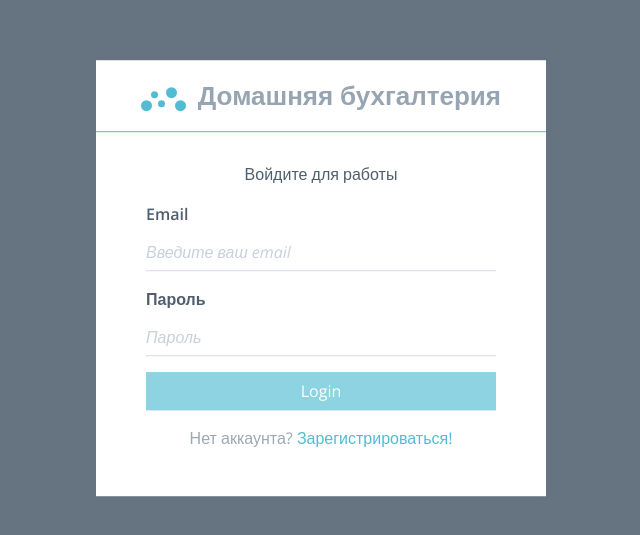
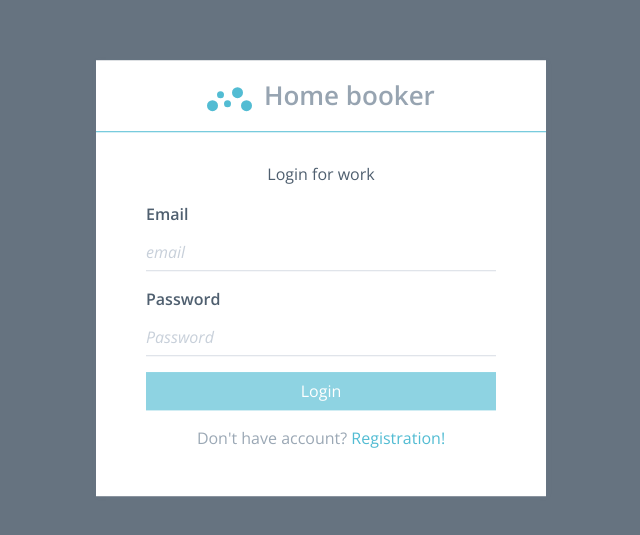
Before and after one commit to SkifUA/home-booker, an Angular app: page /login in a window 1280 px wide. Shown: the part 117-652 px from the top of the page, without its empty margins (319-959 px from the left). Built offline with nearby package versions, Linux system fonts and the light colour scheme.

Commit message:
Transleted to english

```diff
--- a/src/app/auth/auth.component.html
+++ b/src/app/auth/auth.component.html
@@ -10,7 +10,7 @@
             <span class="l l4"></span>
             <span class="l l5"></span>
           </div>
-          Домашняя бухгалтерия
+          Home booker
         </h1>
       </header>
       <div class="auth-content">
--- a/src/app/auth/login/login.component.html
+++ b/src/app/auth/login/login.component.html
@@ -1,4 +1,4 @@
-<p class="text-xs-center">Войдите для работы</p>
+<p class="text-xs-center">Login for work</p>
 <form [formGroup]="form" (ngSubmit)="onSubmit()">
   <div
     class="form-group"
@@ -9,7 +9,7 @@
       type="text"
       class="form-control underlined"
       id="email"
-      placeholder="Введите ваш email"
+      placeholder="email"
       formControlName="email"
     >
     <span
@@ -24,12 +24,12 @@
     class="form-group"
     [ngClass]="{'has-error': form.get('password').invalid && form.get('password').touched}"
   >
-    <label for="password">Пароль</label>
+    <label for="password">Password</label>
     <input
       type="password"
       class="form-control underlined"
       id="password"
-      placeholder="Пароль"
+      placeholder="Password"
       formControlName="password"
     >
     <span
@@ -56,7 +56,7 @@
   </div>
   <div class="form-group">
     <p class="text-muted text-xs-center">
-      Нет аккаунта? <a href="#">Зарегистрироваться!</a>
+      Don't have account? <a href="#">Registration!</a>
     </p>
   </div>
 </form>
--- a/src/app/auth/registration/registration.component.html
+++ b/src/app/auth/registration/registration.component.html
@@ -1,4 +1,4 @@
-<p class="text-xs-center">Регистрация для получения доступа</p>
+<p class="text-xs-center">Registration for access</p>
 <form>
   <div class="form-group">
     <label for="email">Email</label>
@@ -6,43 +6,43 @@
       type="text"
       class="form-control underlined"
       id="email"
-      placeholder="Введите email"
+      placeholder="email"
     >
   </div>
   <div class="form-group has-error">
-    <label for="password">Пароль</label>
+    <label for="password">Password</label>
     <input
       type="password"
       class="form-control underlined"
       id="password"
-      placeholder="Введите пароль"
+      placeholder="password"
     >
     <span class="form-help-text">Error message.</span>
   </div>
   <div class="form-group has-success">
-    <label for="name">Имя</label>
+    <label for="name">Name</label>
     <input
       type="text"
       class="form-control underlined"
       id="name"
-      placeholder="Введите имя"
+      placeholder="name"
     >
     <span class="form-help-text">Success message.</span>
   </div>
   <div class="form-group">
     <label for="agree">
       <input class="checkbox" id="agree" type="checkbox">
-      <span>Согласен с правилами</span>
+      <span>I agree with the rules</span>
     </label>
   </div>
   <div class="form-group">
-    <button type="submit" class="btn btn-block btn-primary">Зарегистрироваться</button>
+    <button type="submit" class="btn btn-block btn-primary">Registration</button>
   </div>
   <div class="form-group">
     <p class="text-muted text-xs-center">
-      Уже есть аккаунт?
+      Already have an account??
       <a href="#">
-        Войти!
+        Login
       </a>
     </p>
   </div>
```
